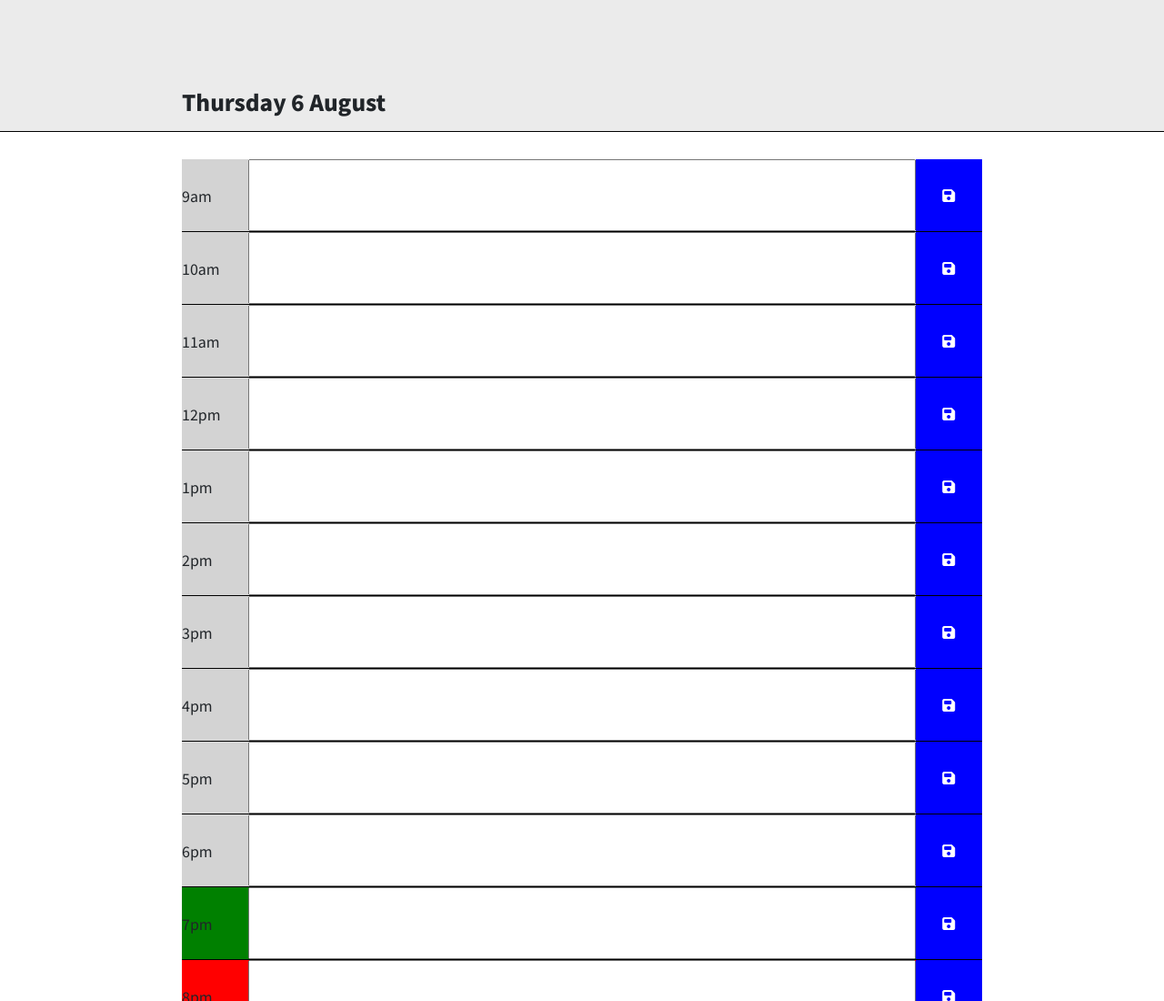
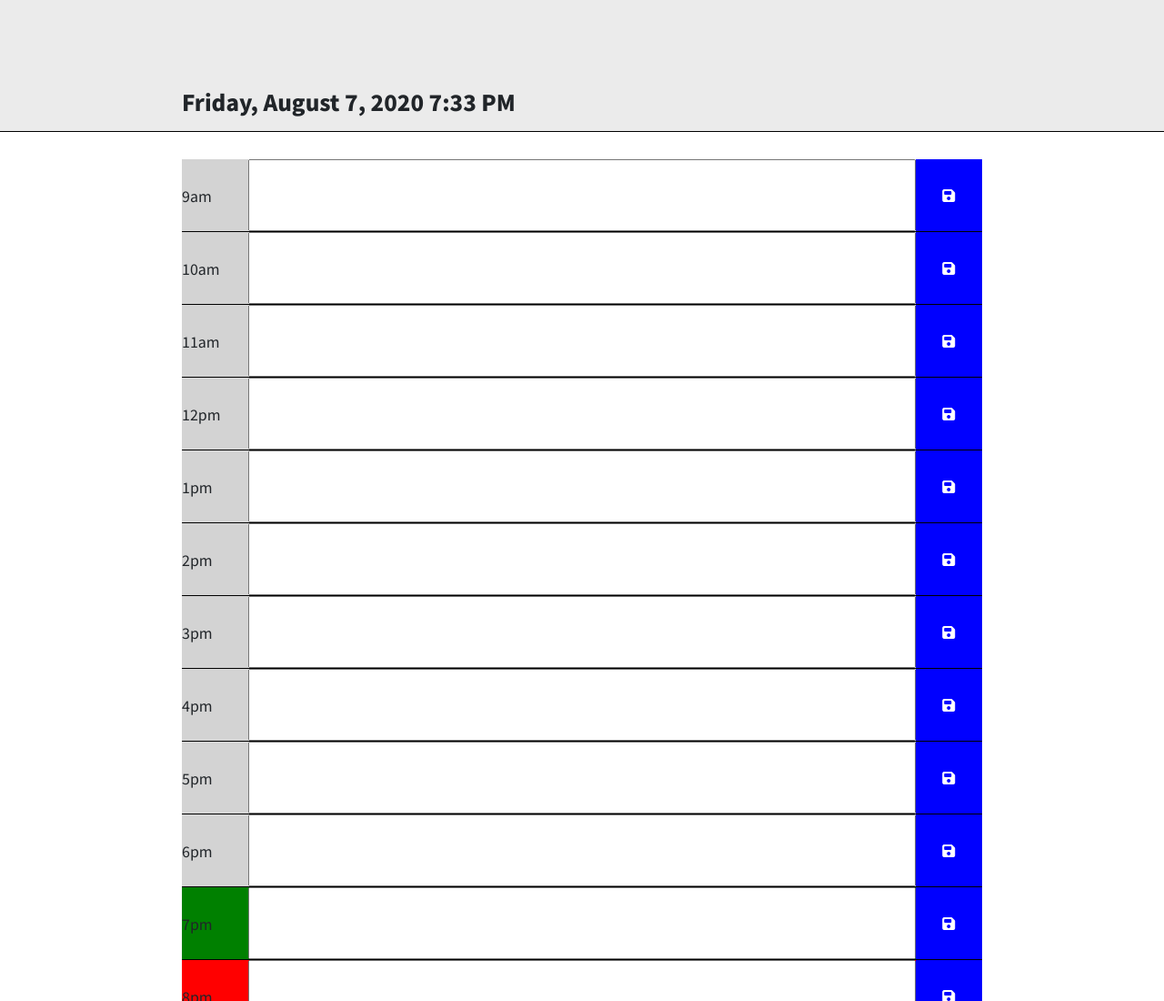
Before and after one commit to PierreParienteDimitrov/Work-Day-Scheduler, a plain HTML site: page index.html in a window 1280 px wide. Shown: the top 1100 px of the page at 91% size. Drawn offline with nearby package versions, Linux system fonts and the light colour scheme.

Commit message:
added current day

```diff
--- a/assets/script.js
+++ b/assets/script.js
@@ -1,3 +1,9 @@
+var currentDay = moment().format('LLLL');
+
+$('#current-day').text(currentDay)
+
+
+
 var timeSlots = [
   "9am",
   "10am",
--- a/index.html
+++ b/index.html
@@ -16,7 +16,7 @@
   <body>
 
     <div class="container-fluid header">
-      <h1 id="current-day">Thursday 6 August</h1>
+      <h1 id="current-day"></h1>
     </div>
 
     <div class="container-fluid calendar">
```
Also changed, not shown: 1 other file.
